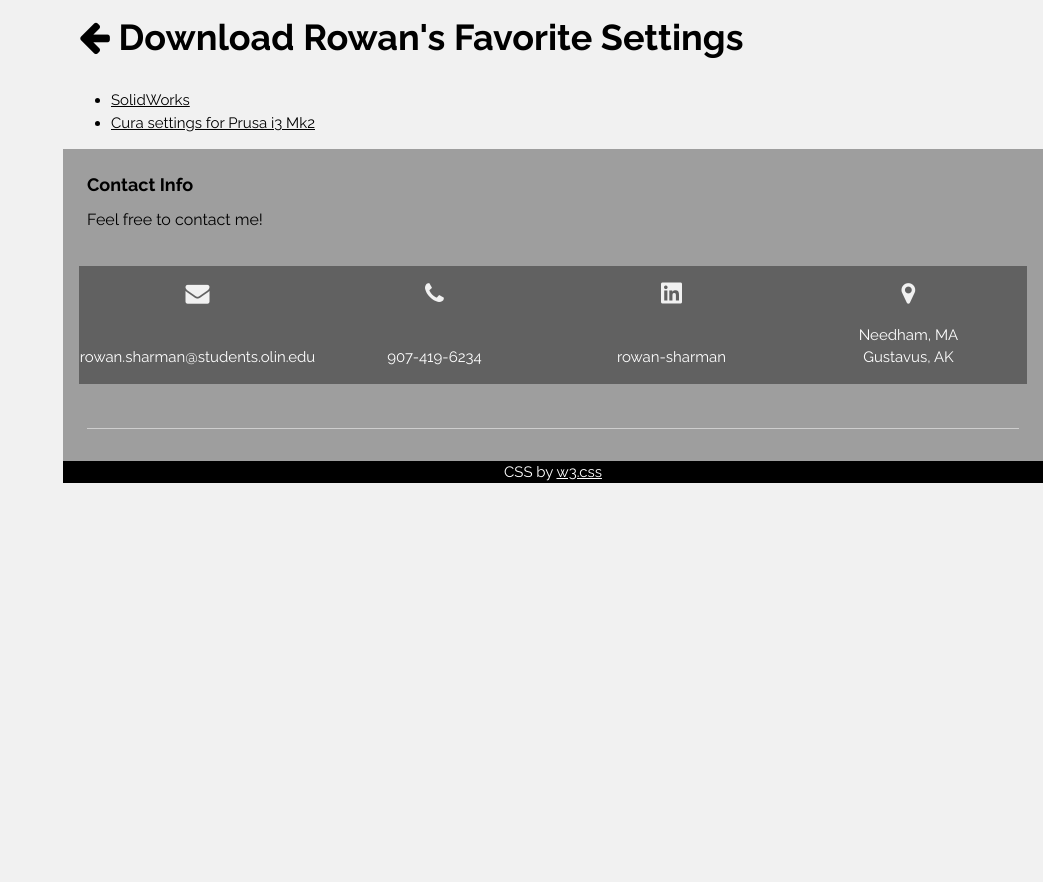
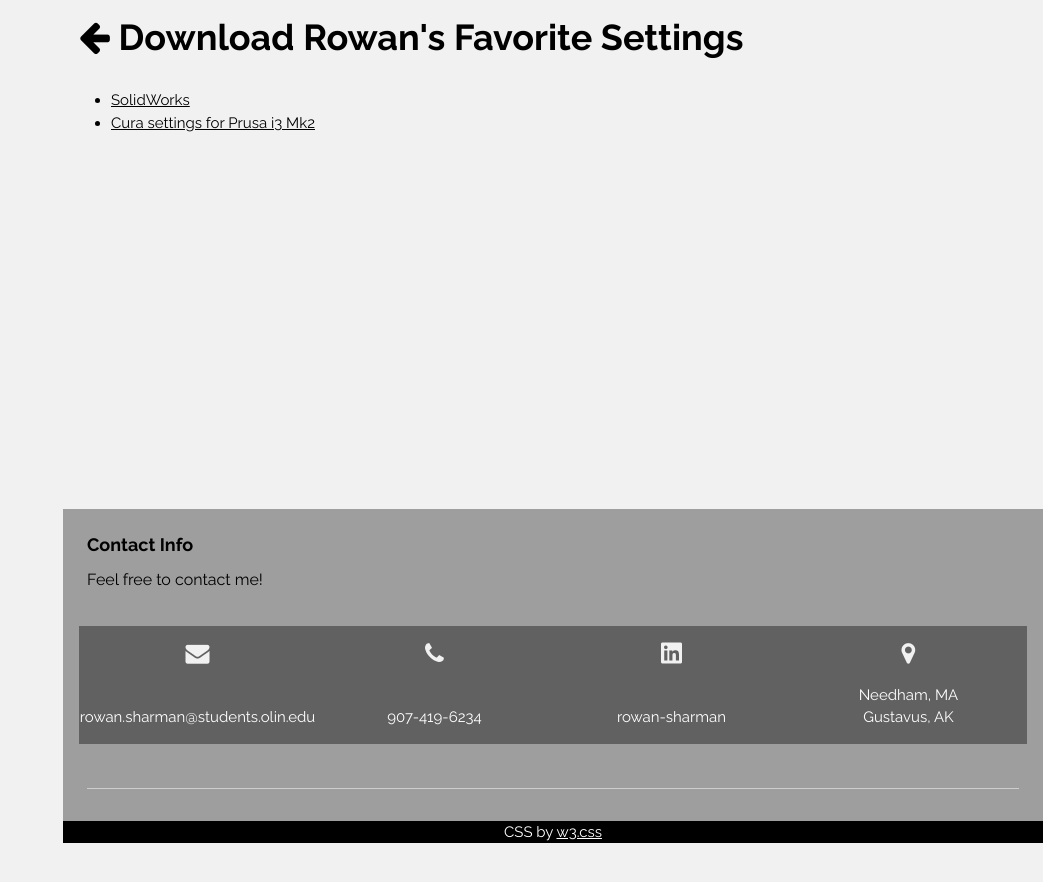
Before and after one commit to rowansharman/rowansharman.github.io, a Jekyll site: the page built from prefs/index.html, in a window 1280 px wide. Shown: the top 882 px of the page, without its empty margins (237-1280 px from the left). Built offline with Jekyll 4.4.1, drawn with Linux system fonts in a browser that asks for light colours; nearby versions of some CDN libraries.

Commit message:
change formatting of prefs/index.html

```diff
--- a/prefs/index.html
+++ b/prefs/index.html
@@ -10,9 +10,25 @@ title: Preferences Downloads
   </div>
 </header>
 
-<div class="w3-row-padding" style="height:100%">
+<div class="w3-row-padding">
   <ul>
     <li><a href="./swSettings.sldreg">SolidWorks</a><br></li>
     <li><a href="./prusaBasic.curaprofile">Cura settings for Prusa i3 Mk2</a></li>
   </ul>
+  <br>
+  <br>
+  <br>
+  <br>
+  <br>
+  <br>
+  <br>
+  <br>
+  <br>
+  <br>
+  <br>
+  <br>
+  <br>
+  <br>
+  <br>
+  <br>
 </div>
```
